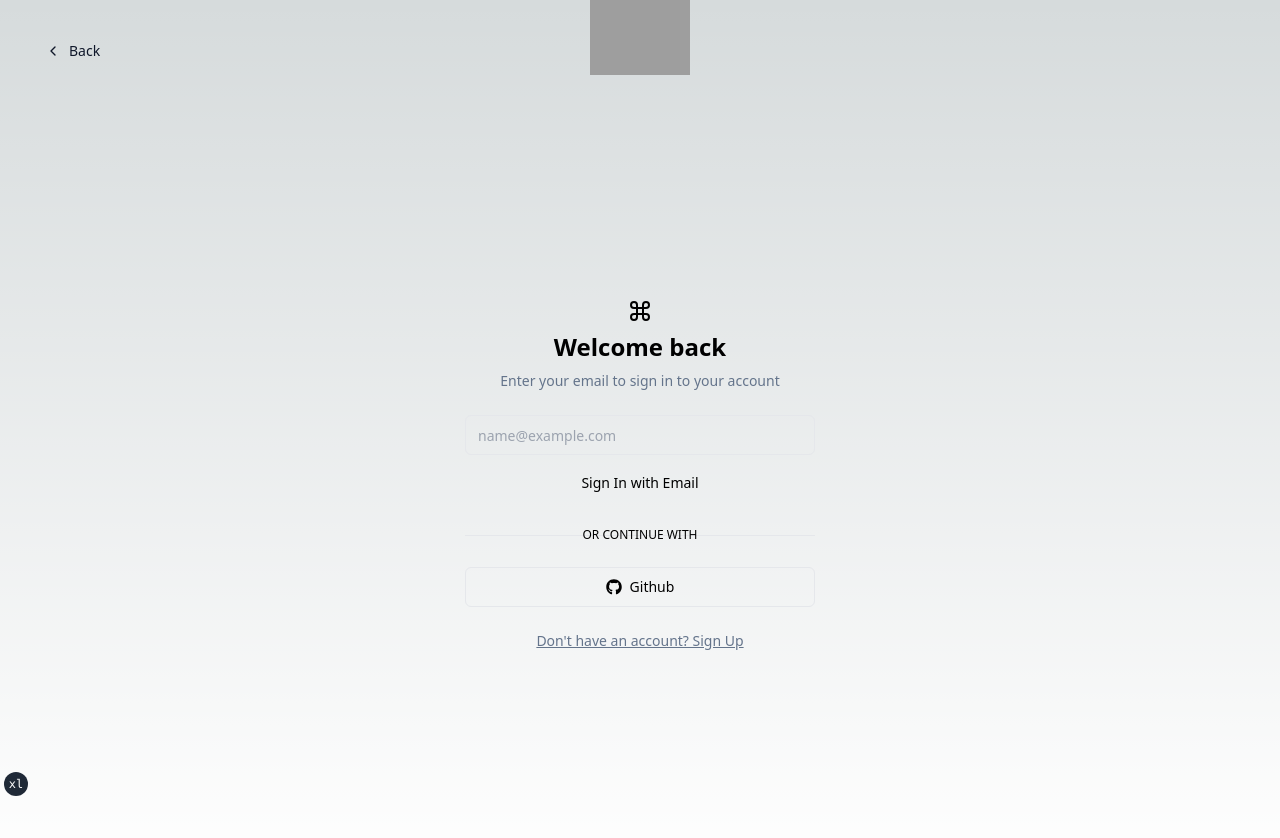
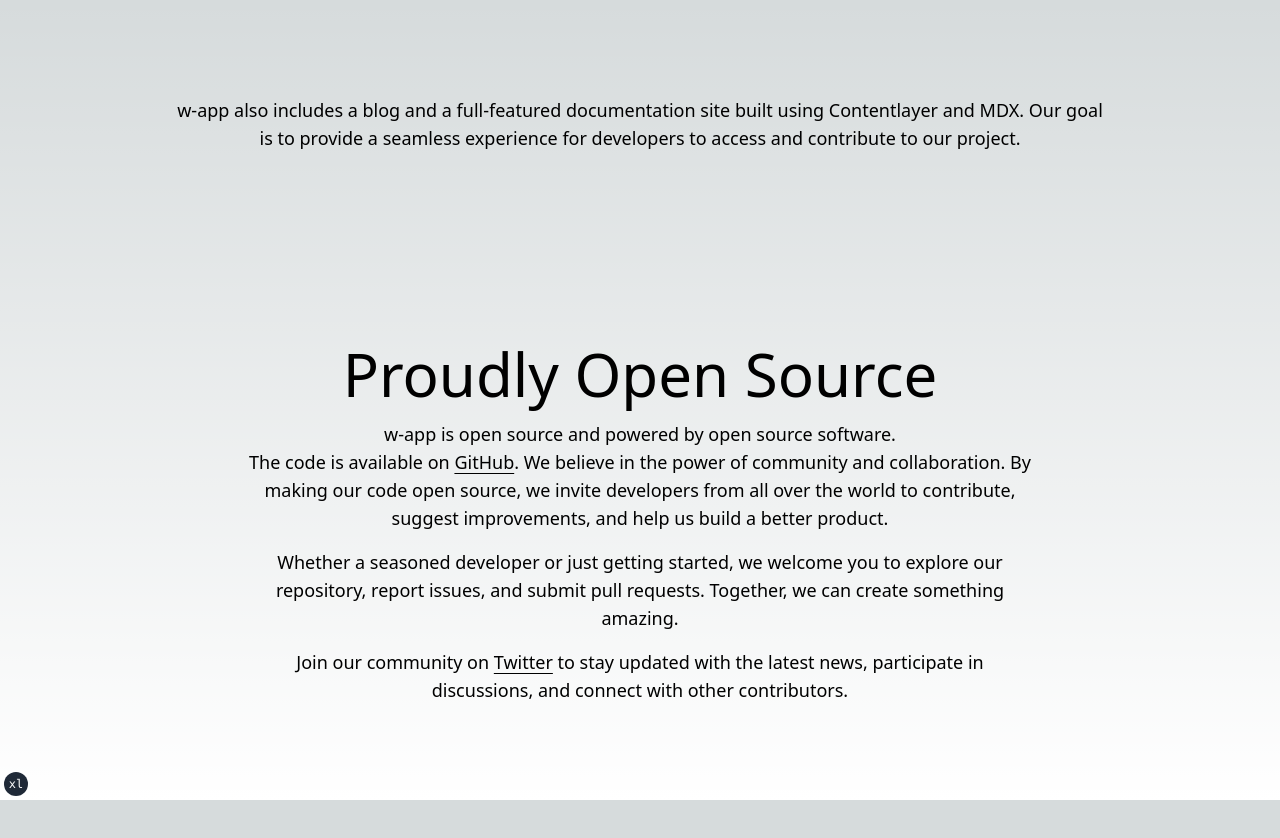
Before and after one commit to ZhiyaoWen999/w-app, a Next.js app: page / in a window 1280 px wide. Shown: the top 838 px of the page. After the commit the page ends 800 px from the top, so only its background shows below. Built offline with nearby package versions, Linux system fonts and the light colour scheme; grey boxes are pictures that could not be loaded.

Commit message:
add home page and auth

```diff
--- a/app/page.tsx
+++ b/app/page.tsx
@@ -1,11 +1,60 @@
-import Image from "next/image";
-import LoginPage from "./login/page";
+import Link from 'next/link';
+import { siteConfig } from '@/config/site';
 
-export default function Home() {
+export default function Page() {
   return (
-    <div className="grid place-items-center">
-      <Image src="/logo.svg" width={100} height={100} alt="logo" />
-      <LoginPage />
-    </div>
+    <>
+      <div className="container mx-auto py-8 md:py-12 lg:py-24">
+        <div className="mx-auto text-center md:max-w-[58rem]">
+          <p className="leading-normal text-muted-foreground sm:text-lg sm:leading-7">
+            w-app also includes a blog and a full-featured documentation site
+            built using Contentlayer and MDX. Our goal is to provide a seamless
+            experience for developers to access and contribute to our project.
+          </p>
+        </div>
+      </div>
+      <section id="open-source" className="container py-8 md:py-12 lg:py-24">
+        <div className="mx-auto flex max-w-[58rem] flex-col items-center justify-center gap-4 text-center">
+          <h2 className="font-heading text-3xl leading-[1.1] sm:text-3xl md:text-6xl">
+            Proudly Open Source
+          </h2>
+          <p className="max-w-[85%] leading-normal text-muted-foreground sm:text-lg sm:leading-7">
+            w-app is open source and powered by open source software. <br />{" "}
+            The code is available on{" "}
+            <Link
+              href={siteConfig.links.github}
+              target="_blank"
+              rel="noreferrer"
+              className="underline underline-offset-4"
+            >
+              GitHub
+            </Link>
+            .{" "}
+            We believe in the power of community and collaboration. By making
+            our code open source, we invite developers from all over the world
+            to contribute, suggest improvements, and help us build a better
+            product.
+          </p>
+          <p className="max-w-[85%] leading-normal text-muted-foreground sm:text-lg sm:leading-7">
+            Whether  a seasoned developer or just getting started, we
+            welcome you to explore our repository, report issues, and submit
+            pull requests. Together, we can create something amazing.
+          </p>
+          <p className="max-w-[85%] leading-normal text-muted-foreground sm:text-lg sm:leading-7">
+            Join our community on{" "}
+            <Link
+              href={siteConfig.links.twitter}
+              target="_blank"
+              rel="noreferrer"
+              className="underline underline-offset-4"
+            >
+              Twitter
+            </Link>{" "}
+            to stay updated with the latest news, participate in discussions,
+            and connect with other contributors.
+          </p>
+        </div>
+      </section>
+    </>
   );
 }
```
Also changed, not shown: lib/auth.ts (+6 -2 lines), middleware.ts (+7 -16 lines), lib/session.ts (deleted), 1 other file (tests, documents, lock files or other folders).
